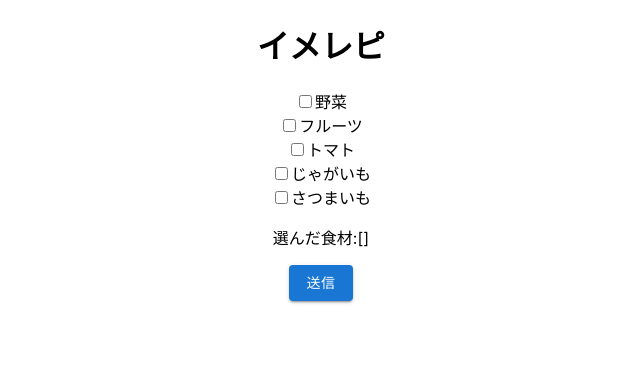
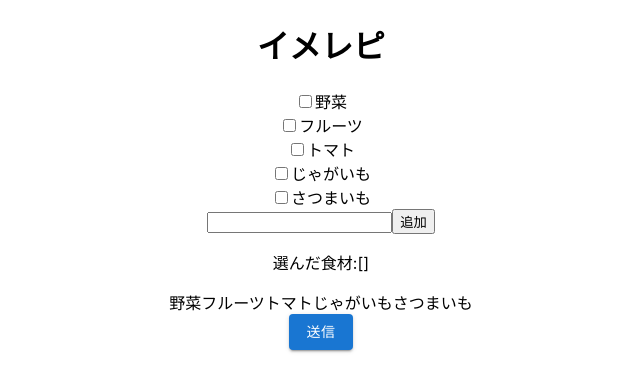
Before and after one commit to CookSuggestors/liff, a React (Create React App) app: page / in a window 1280 px wide. Shown: the top 392 px of the page, without its empty margins (319-959 px from the left). Built offline with nearby package versions, Linux system fonts and the light colour scheme.

Commit message:
とりあえず動く

```diff
--- a/src/App.js
+++ b/src/App.js
@@ -6,6 +6,7 @@ import Button from '@mui/material/Button';
 function App() {
 
   const [val, setVal] = React.useState([]);
+  const [add,setAdd] = React.useState('');
   const sendText='['+val.join(', ')+']';
 
   const sendMessage = (text) => {
@@ -26,6 +27,15 @@ function App() {
       })
   }
 
+  const handleInputChange = e => {
+    setAdd(e.target.value);
+  }
+
+  const addIngredient = () => {
+    ingredients.push(add);
+    setVal([...val,add]);
+    setAdd('');
+  }
   const handleChange = e => {
     if (val.includes(e.target.value)) {
       setVal(val.filter(ingredient => ingredient !== e.target.value));
@@ -33,6 +43,7 @@ function App() {
       setVal([...val, e.target.value]);
     }
   };
+
 
   const ingredients = ['野菜','フルーツ','トマト','じゃがいも','さつまいも'];
 
@@ -58,10 +69,16 @@ function App() {
             </div>
           )
         })}
+
       </div>
+      <input
+        value={add}
+        onChange={handleInputChange}
+      />
+      <button onClick={addIngredient}>追加</button>
       <p>選んだ食材:{sendText}</p>
+      {ingredients}
       <div className='form'>
-        {/* <Button variant="contained" onClick={sendMessage(sendText)}>送信</Button> */}
         <Button variant="contained" onClick={() => sendMessage(sendText)}>送信</Button>
       </div>
     </div>
```
